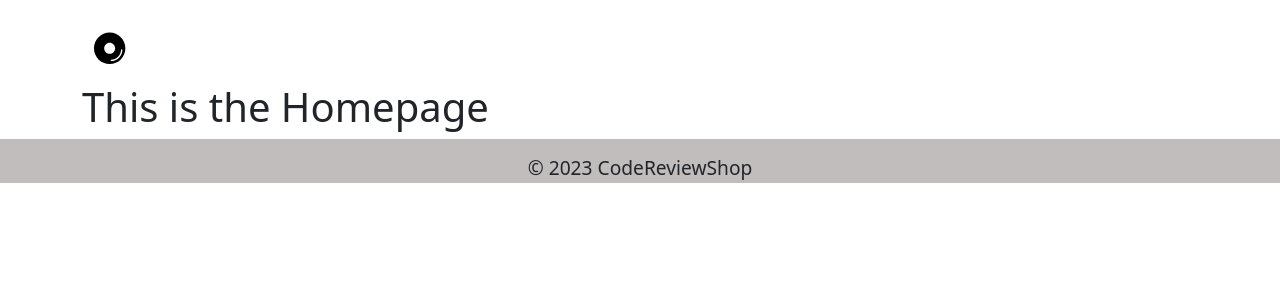
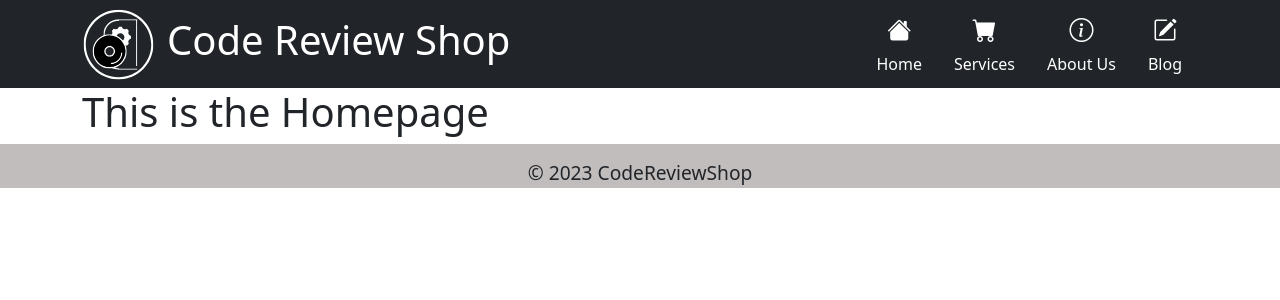
Before and after one commit to project-graveyard/codereviewshop, a Vue app: page / in a window 1280 px wide. Shown: the top 300 px of the page. Built offline with nearby package versions, Linux system fonts and the light colour scheme.

Commit message:
add navbar styling

```diff
--- a/src/components/NavBar.vue
+++ b/src/components/NavBar.vue
@@ -29,4 +29,27 @@ import { RouterLink } from 'vue-router'
   </div>
 </template>
 
-<style></style>
+<style scoped>
+.nav__bg {
+  background-color: rgba(33, 37, 41, 0.995);
+}
+
+.navbar__icon {
+  font-size: 1.5rem;
+}
+
+
+/* For screen displays */
+@media only screen and (max-width: 464px) {
+
+  html,
+  body {
+    width: auto;
+  }
+
+  /* Remove logo on small screens */
+  .logo-img {
+    display: none;
+  }
+}
+</style>
```
